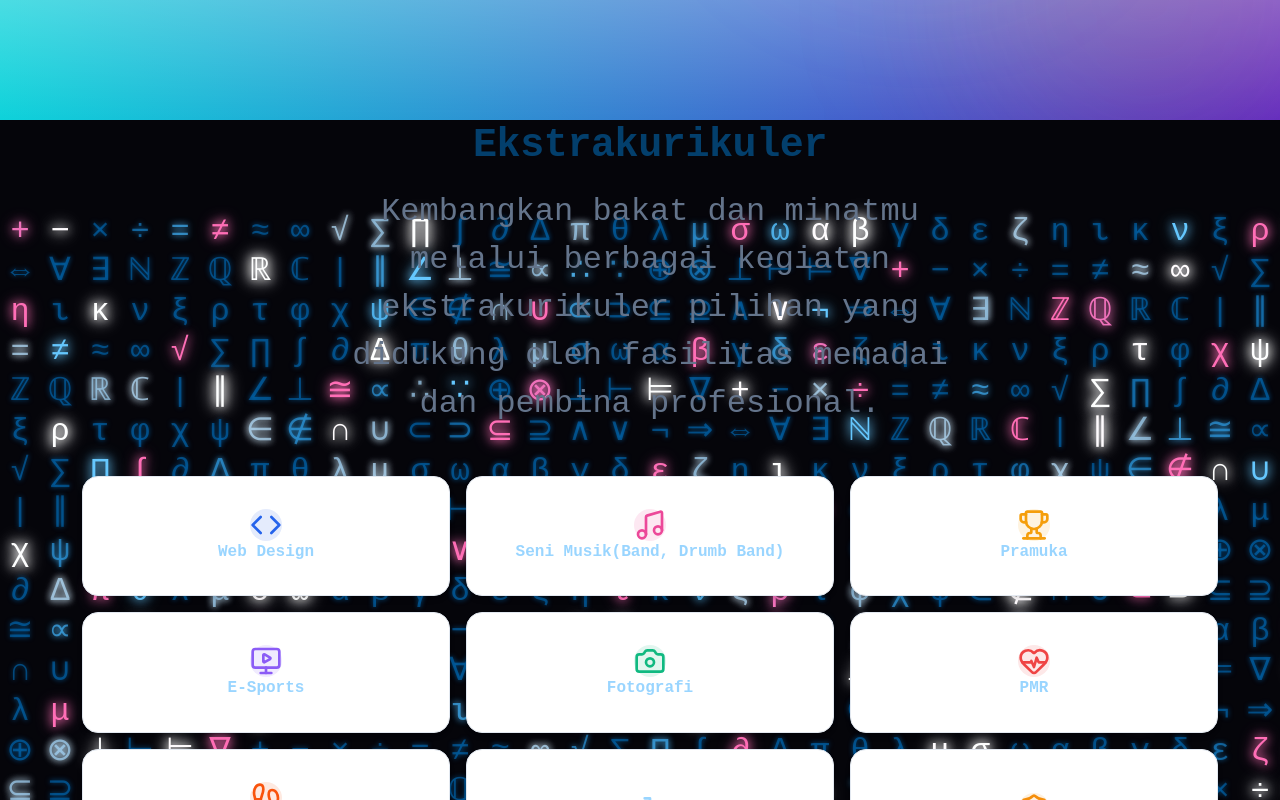
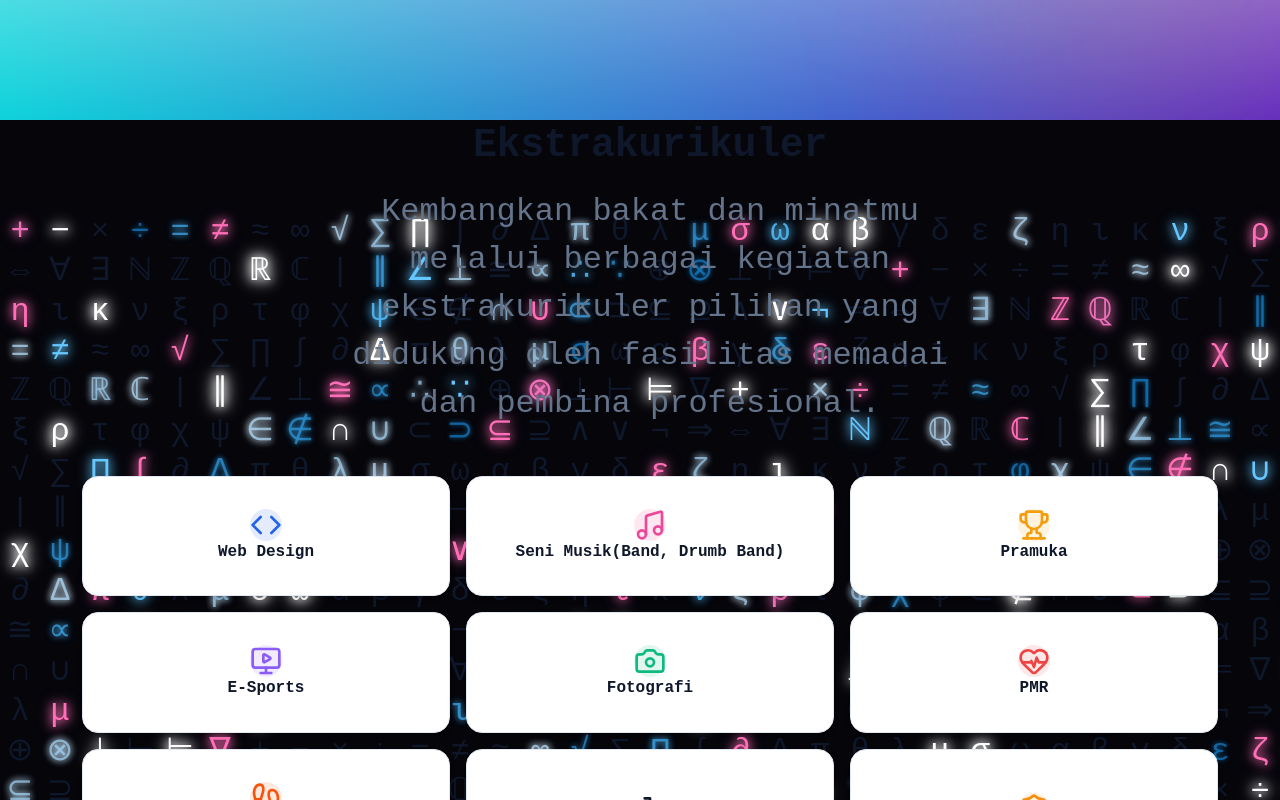
Before and after one commit to vanillavanila/front_end, a React (Vite) app: page / in a window 1280 px wide. Shown: the part 680-1480 px from the top of the page. Built offline with nearby package versions, Linux system fonts and the light colour scheme.

Commit message:
fix: bug

```diff
--- a/src/components/Ekskul.css
+++ b/src/components/Ekskul.css
@@ -35,7 +35,6 @@
   min-width: 1920px;
   min-height: 1080px;
   font-size: 32px;
-  color: rgba(0, 150, 255, 0.4);
   font-family: "Courier New", Courier, monospace;
   justify-content: center;
   align-content: center;
@@ -43,7 +42,6 @@
 
 .jp-matrix > span {
   text-align: center;
-  text-shadow: 0 0 5px rgba(0, 150, 255, 0.5);
   user-select: none;
   transition:
     color 0.5s,
```
